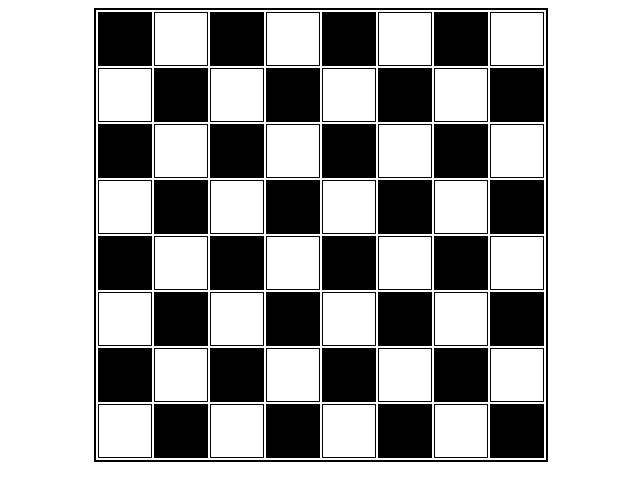
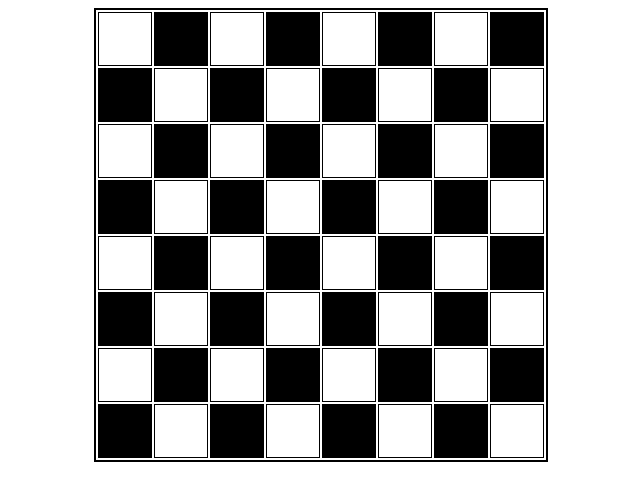
Before and after one commit to Hamza-Yaseen1/Assignment-Chess-Board, a plain HTML site: page index.html in a window 1280 px wide. Shown: the whole page, without its empty margins (319-959 px from the left). Drawn offline with Linux system fonts and the light colour scheme.

Commit message:
Chess Board

```diff
--- a/index.html
+++ b/index.html
@@ -3,104 +3,99 @@
 <head>
     <meta charset="UTF-8">
     <meta name="viewport" content="width=device-width, initial-scale=1.0">
-    <title>Document</title>
-    <link rel="stylesheet" href="/style.css">
+    <link rel="stylesheet" href="./style.css">
+    <title>Chessboard</title>
 </head>
 <body>
+
+
 <center>
-    <table class="container">
+    <table class="chessboard">
+        <tbody>
             <tr>
-         <th></th>
-         <th class="white"></th>
-         <th></th>
-         <th class="white"></th>
-         <th></th>
-         <th class="white"></th>
-         <th></th>
-         <th class="white"></th>
-        </tr>
-         <!--line one-->
-        <tr class="one">
-         <th></th>
-         <th class="dark"></th>
-         <th></th>
-         <th class="dark"></th>
-         <th></th>
-         <th class="dark"></th>
-         <th></th>
-         <th class="dark"></th>
-        </tr>
-        <!--line two-->
-        <tr>
-         <th></th>
-         <th class="white"></th>
-         <th></th>
-         <th class="white"></th>
-         <th></th>
-         <th class="white"></th>
-         <th></th>
-         <th class="white"></th>
-        </tr>
-        <!--line three-->
-        <tr class="one">
-         <th></th>
-         <th class="dark"></th>
-         <th></th>
-         <th class="dark"></th>
-         <th></th>
-         <th class="dark"></th>
-         <th></th>
-         <th class="dark"></th>
+                <td class="white"></td>
+                <td class="black"></td>
+                <td class="white"></td>
+                <td class="black"></td>
+                <td class="white"></td>
+                <td class="black"></td>
+                <td class="white"></td>
+                <td class="black"></td>
             </tr>
             <tr>
-         <!--line four-->
-         <th></th>
-         <th class="white"></th>
-         <th></th>
-         <th class="white"></th>
-         <th></th>
-         <th class="white"></th>
-         <th></th>
-         <th class="white"></th>
+                <td class="black"></td>
+                <td class="white"></td>
+                <td class="black"></td>
+                <td class="white"></td>
+                <td class="black"></td>
+                <td class="white"></td>
+                <td class="black"></td>
+                <td class="white"></td>
             </tr>
-        <!--line five-->
-        <tr class="one">
-         <th></th>
-         <th class="dark"></th>
-         <th></th>
-         <th class="dark"></th>
-         <th></th>
-         <th class="dark"></th>
-         <th></th>
-         <th class="dark"></th>
+            <tr>
+                <td class="white"></td>
+                <td class="black"></td>
+                <td class="white"></td>
+                <td class="black"></td>
+                <td class="white"></td>
+                <td class="black"></td>
+                <td class="white"></td>
+                <td class="black"></td>
             </tr>
-        <!--line six-->
             <tr>
-         <th></th>
-         <th class="white"></th>
-         <th></th>
-         <th class="white"></th>
-         <th></th>
-         <th class="white"></th>
-         <th></th>
-         <th class="white"></th>
+                <td class="black"></td>
+                <td class="white"></td>
+                <td class="black"></td>
+                <td class="white"></td>
+                <td class="black"></td>
+                <td class="white"></td>
+                <td class="black"></td>
+                <td class="white"></td>
             </tr>
-
-        <!--line seven-->
-        <tr class="one">
-         <th></th>
-         <th class="dark"></th>
-         <th></th>
-         <th class="dark"></th>
-         <th></th>
-         <th class="dark"></th>
-         <th></th>
-         <th class="dark"></th>
+            <tr>
+                <td class="white"></td>
+                <td class="black"></td>
+                <td class="white"></td>
+                <td class="black"></td>
+                <td class="white"></td>
+                <td class="black"></td>
+                <td class="white"></td>
+                <td class="black"></td>
             </tr>
-        <!--line eight-->
+            <tr>
+                <td class="black"></td>
+                <td class="white"></td>
+                <td class="black"></td>
+                <td class="white"></td>
+                <td class="black"></td>
+                <td class="white"></td>
+                <td class="black"></td>
+                <td class="white"></td>
+            </tr>
+            <tr>
+                <td class="white"></td>
+                <td class="black"></td>
+                <td class="white"></td>
+                <td class="black"></td>
+                <td class="white"></td>
+                <td class="black"></td>
+                <td class="white"></td>
+                <td class="black"></td>
+            </tr>
+            <tr>
+                <td class="black"></td>
+                <td class="white"></td>
+                <td class="black"></td>
+                <td class="white"></td>
+                <td class="black"></td>
+                <td class="white"></td>
+                <td class="black"></td>
+                <td class="white"></td>
+            </tr>
+        </tbody>
     </table>
 </center>
 
-</div>
+
 </body>
 </html>
--- a/style.css
+++ b/style.css
@@ -1,27 +1,18 @@
-.container{
-    border: 2px solid #000;
+.chessboard {
+    border:2px solid black;
 }
-tr ,th{
+
+.chessboard td {
     width: 50px;
     height: 50px;
+}
+
+.white {
+    background-color: #fff;
+    border: 0.5px solid #000;
+}
+
+.black {
     background-color: #000;
-    border:  0.1px solid black;
+    border: 0.5px solid #000;
 }
-.one th{
-    width: 50px;
-    height: 50px;
-    background-color: #fff;
-    border:0.1px solid black;
-}
-tr ,.white{
-    width: 50px;
-    height: 50px;
-    background-color: #fff;
-    border:0.1px solid black;
-}
-.one .dark{
-    width: 50x;
-    height: 50px;
-    background-color: #000;
-    border:0.1px solid black;
-}
```
Lines whose indentation alone changed are shown as unchanged.
